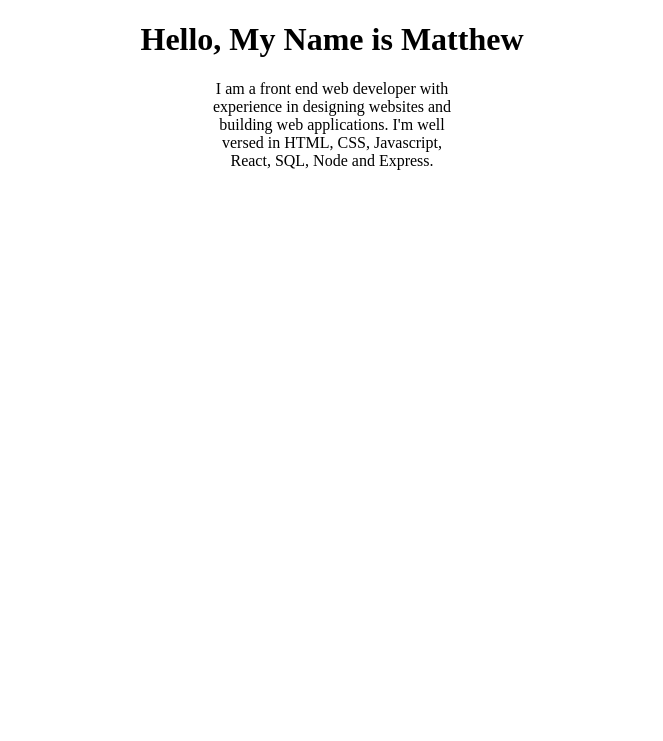
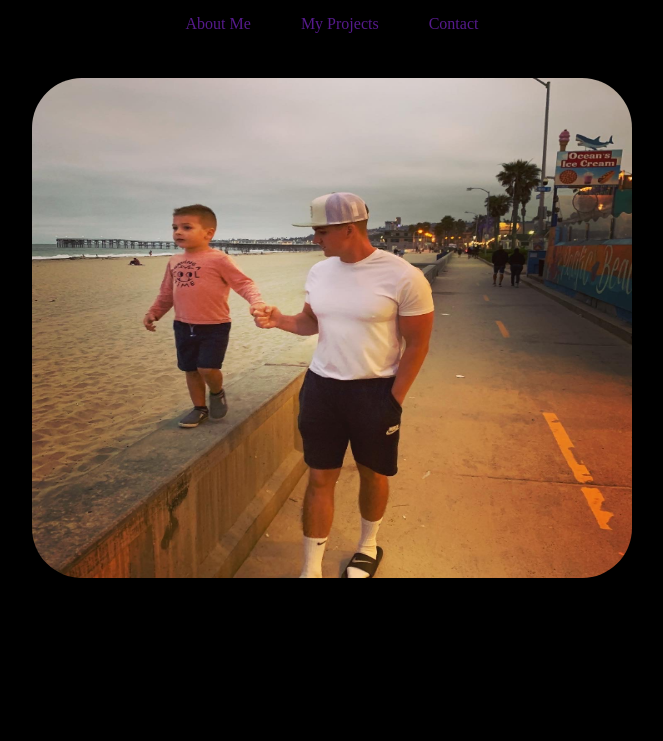
Before and after one commit to mattpr1c3/portfolio, a plain HTML site: page index.html in a window 1280 px wide. Shown: the whole page, without its empty margins (308-971 px from the left). Drawn offline with Linux system fonts and the light colour scheme.

Commit message:
made some changes

```diff
--- a/index.html
+++ b/index.html
@@ -4,18 +4,31 @@
     <meta charset="UTF-8" />
     <meta http-equiv="X-UA-Compatible" content="IE=edge" />
     <meta name="viewport" content="width=device-width, initial-scale=1.0" />
-    <link rel="stylesheet" href="style.css" />
-    <link href="script.js" rel="javascript" />
+    <link rel="stylesheet" href="./style.css"  />
+    <script rel="javascript" href="./script.js" defer ></script>
     <title>Portfolio of work, including coding projects</title>
   </head>
   <body>
-    <h1>Hello, My Name is Matthew</h1>
-    <div class="centeralign">
-      <p>
-        I am a front end web developer with <br> experience in designing websites and <br>
-        building web applications. I'm well <br> versed in HTML, CSS, Javascript, <br>
-        React, SQL, Node and Express.
-      </p>
-    </div>
+    <header class="header">
+      <nav>
+        <a href="">About Me</a>
+        <a href="">My Projects</a>
+        <a href="">Contact</a>
+      </nav>
+    </header>
+    <main>
+      <div class="img-div">
+        <img src="./images/6C4FE7D2-BD7C-4BF6-BFB5-488F942655B9.JPG" alt="profile picture">
+        <h1>Hello, My Name is Matthew</h1>
+        <p>
+          I am a front end web developer with
+          experience in designing websites and
+          building web applications. I'm well
+          versed in HTML, CSS, Javascript,
+          React, SQL, Node and Express.
+        </p>
+      </div>
+    </main>
+    <footer></footer>
   </body>
 </html>
--- a/style.css
+++ b/style.css
@@ -1,12 +1,38 @@
-h1 {
+img {
+    width: 600px;
+    height: 500px;
+    border-radius: 50px;
+}
+
+.img-div {
+    display: flex;
+    align-items: center;
+    flex-direction: column;
+    padding: 30px;
+}
+
+.header {
+    position: sticky;
+    margin 0;
+}
+
+nav {
     display: flex;
     justify-content: center;
 }
 
-body {
-    text-align: justify;
+nav a {
+    margin: 10px 20px;
+    padding: 5px;
+    text-decoration: none;
 }
 
-.centeralign {
-    text-align: center;
+nav a:hover {
+    color: red;
 }
+
+body {
+    margin: 0;
+    height: 100vh;
+    background-color: black;
+}
```
Also changed, not shown: images/6C4FE7D2-BD7C-4BF6-BFB5-488F942655B9.JPG (added).
